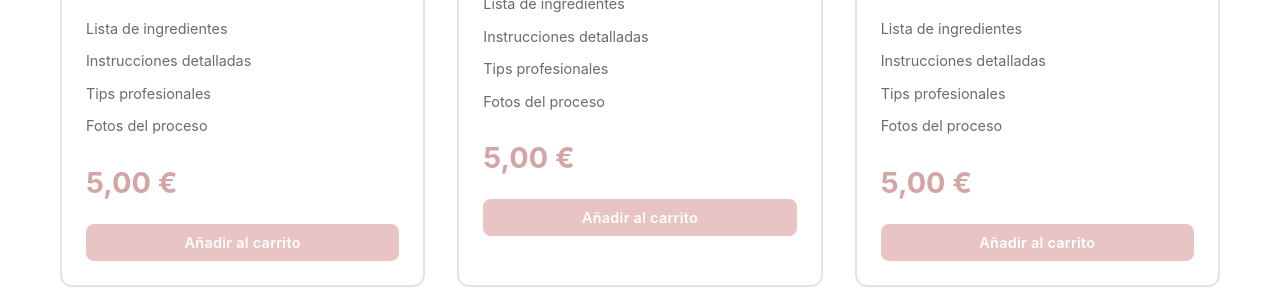
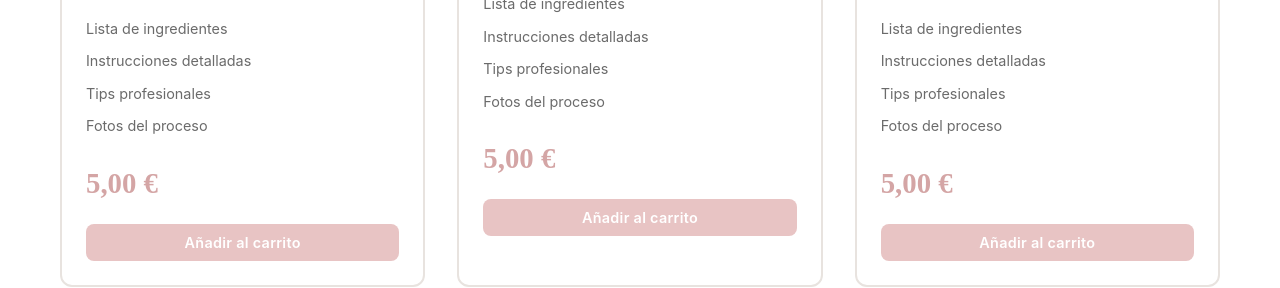
Before and after one commit to tomas20oriol-jpg/tartbytati, a plain HTML site: page recetas.html in a window 1280 px wide. Shown: the part 980-1268 px from the top of the page. Drawn offline with Linux system fonts and the light colour scheme.

Commit message:
Añadir tipografía Playfair Display a precios de recetas

```diff
--- a/css/style.css
+++ b/css/style.css
@@ -1043,6 +1043,7 @@ button:focus,
   font-weight: 700;
   color: var(--primary-color);
   margin: 1rem 0;
+  font-family: 'Playfair Display', serif;
 }
 
 .btn-add-recipe {
```
